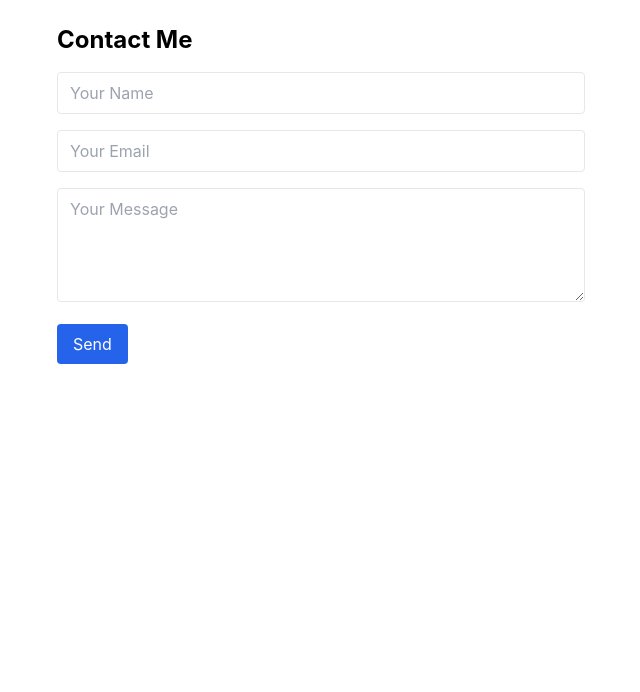
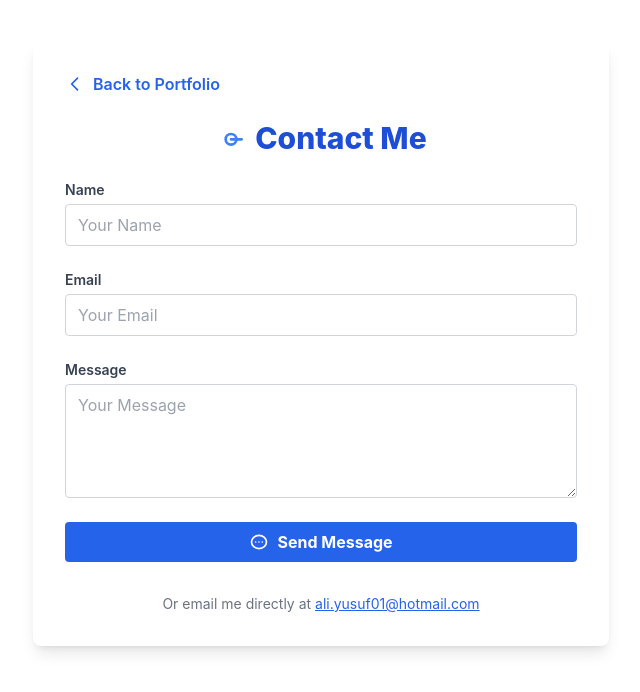
Before and after one commit to hemlockk/PersonalWebSite, a React (Create React App) app: page /contact in a window 1280 px wide. Shown: the top 692 px of the page, without its empty margins (319-959 px from the left). Built offline with nearby package versions, Linux system fonts and the light colour scheme.

Commit message:
Contact page beautifed

```diff
--- a/src/Contact.js
+++ b/src/Contact.js
@@ -1,7 +1,9 @@
 import React, { useState } from "react";
+import { useNavigate } from "react-router-dom";
 
 export default function Contact() {
   const [formData, setFormData] = useState({ name: "", email: "", message: "" });
+  const navigate = useNavigate();
 
   const handleChange = (e) => {
     setFormData({ ...formData, [e.target.name]: e.target.value });
@@ -14,41 +16,67 @@ export default function Contact() {
   };
 
   return (
-    <div className="max-w-xl mx-auto p-6">
-      <h2 className="text-2xl font-bold mb-4">Contact Me</h2>
+    <div className="max-w-xl mx-auto p-8 bg-white shadow-lg rounded-lg mt-10">
+      <button
+        onClick={() => navigate("/")}
+        className="mb-6 flex items-center text-blue-600 hover:text-blue-800 font-semibold"
+      >
+        <svg xmlns="http://www.w3.org/2000/svg" className="h-5 w-5 mr-2" fill="none" viewBox="0 0 24 24" stroke="currentColor"><path strokeLinecap="round" strokeLinejoin="round" strokeWidth={2} d="M15 19l-7-7 7-7" /></svg>
+        Back to Portfolio
+      </button>
+      <h2 className="text-3xl font-extrabold mb-6 text-blue-700 flex items-center justify-center">
+        <svg xmlns="http://www.w3.org/2000/svg" className="h-8 w-8 mr-2 text-blue-500" fill="none" viewBox="0 0 24 24" stroke="currentColor"><path strokeLinecap="round" strokeLinejoin="round" strokeWidth={2} d="M16 12v1m0 0v1m0-1h-4m4 0h4m-4 0a4 4 0 11-8 0 4 4 0 018 0z" /></svg>
+        Contact Me
+      </h2>
       <form
         action="https://formspree.io/f/xpwldbna"
         method="POST"
-        className="space-y-4"
+        className="space-y-6"
       >
+        <div className="flex flex-col">
+          <label htmlFor="name" className="mb-1 text-sm font-semibold text-gray-700">Name</label>
           <input
             type="text"
             name="name"
+            id="name"
             placeholder="Your Name"
-            className="w-full border rounded px-3 py-2"
+            className="w-full border border-gray-300 rounded px-3 py-2 focus:outline-none focus:ring-2 focus:ring-blue-400"
             required
           />
+        </div>
+        <div className="flex flex-col">
+          <label htmlFor="email" className="mb-1 text-sm font-semibold text-gray-700">Email</label>
           <input
             type="email"
             name="email"
+            id="email"
             placeholder="Your Email"
-            className="w-full border rounded px-3 py-2"
+            className="w-full border border-gray-300 rounded px-3 py-2 focus:outline-none focus:ring-2 focus:ring-blue-400"
             required
           />
+        </div>
+        <div className="flex flex-col">
+          <label htmlFor="message" className="mb-1 text-sm font-semibold text-gray-700">Message</label>
           <textarea
             name="message"
+            id="message"
             placeholder="Your Message"
             rows="4"
-            className="w-full border rounded px-3 py-2"
+            className="w-full border border-gray-300 rounded px-3 py-2 focus:outline-none focus:ring-2 focus:ring-blue-400"
             required
           />
+        </div>
         <button
           type="submit"
-            className="bg-blue-600 text-white px-4 py-2 rounded hover:bg-blue-700"
+          className="w-full bg-blue-600 text-white px-4 py-2 rounded font-bold hover:bg-blue-700 transition duration-200 flex items-center justify-center"
         >
-            Send
+          <svg xmlns="http://www.w3.org/2000/svg" className="h-5 w-5 mr-2" fill="none" viewBox="0 0 24 24" stroke="currentColor"><path strokeLinecap="round" strokeLinejoin="round" strokeWidth={2} d="M8 12h.01M12 12h.01M16 12h.01M21 12c0 4.418-4.03 8-9 8s-9-3.582-9-8c0-4.418 4.03-8 9-8s9 3.582 9 8z" /></svg>
+          Send Message
         </button>
       </form>
+      <div className="mt-8 text-center text-gray-500 text-sm">
+        Or email me directly at <a href="mailto:ali.yusuf01@hotmail.com" className="text-blue-600 underline">ali.yusuf01@hotmail.com</a>
+      </div>
     </div>
   );
 }
```
Lines whose indentation alone changed are shown as unchanged.
